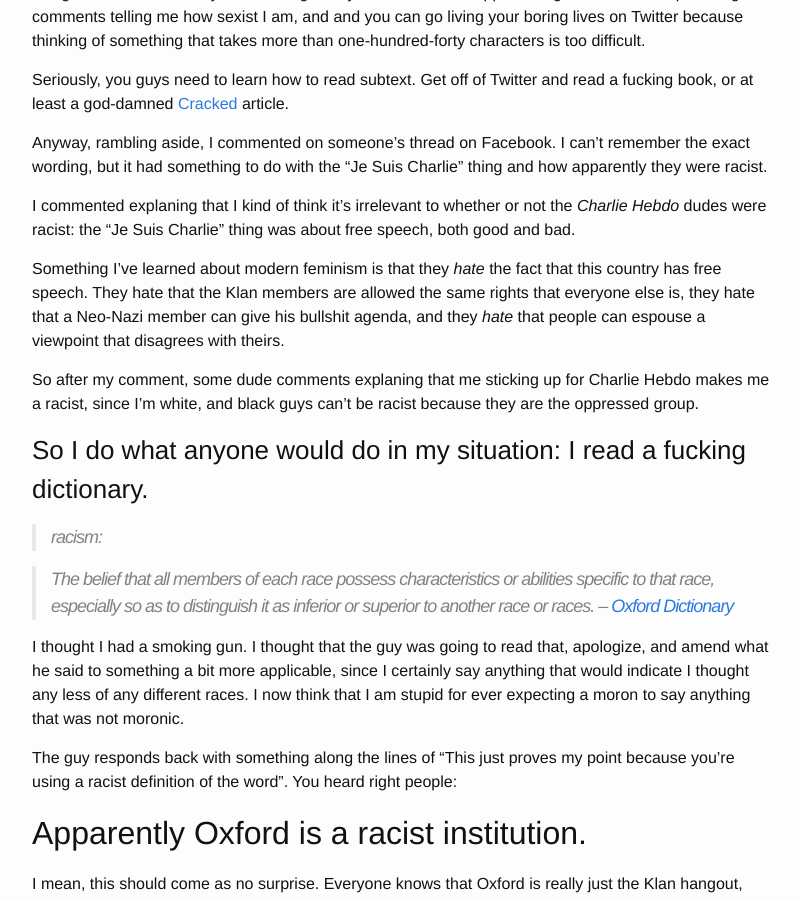
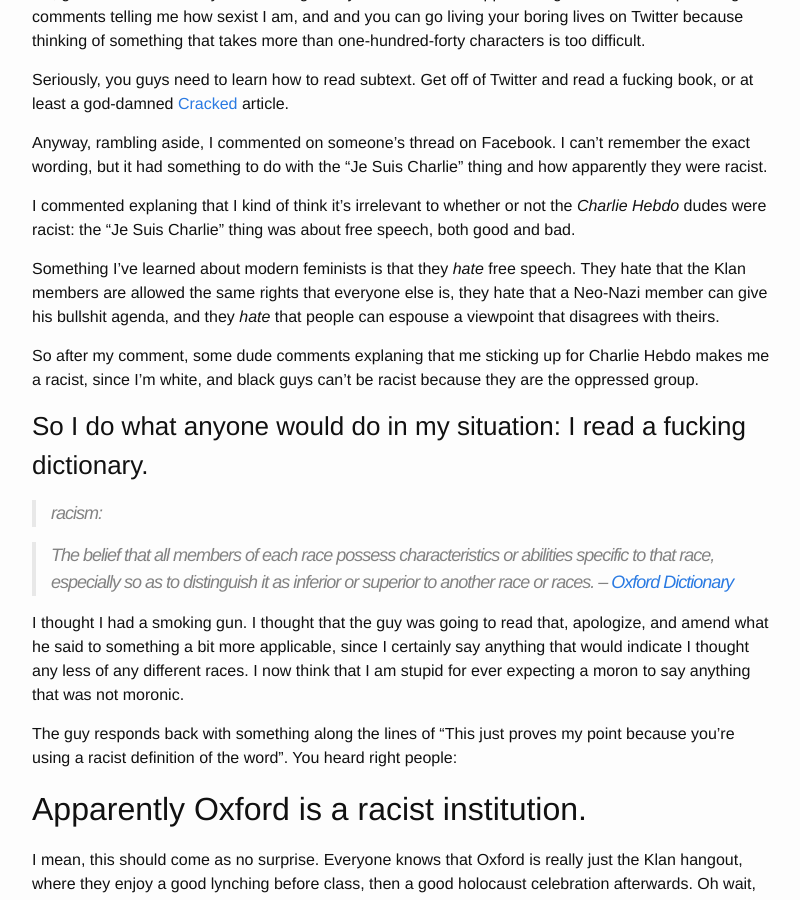
Before and after one commit to Tombert/tombert.github.io2, a Jekyll site: the page built from _posts/2015-02-18-apparently-i-am-racist.markdown, in a window 1280 px wide and 900 px high, scrolled down 669 px. Shown: the whole window, without its empty margins (238-1038 px from the left). Built offline with Jekyll 4.4.1, drawn with Linux system fonts in a browser that asks for light colours; comment, search, counter and statistics services are not loaded.

Commit message:
Update 2015-02-18-apparently-i-am-racist.markdown

```diff
--- a/_posts/2015-02-18-apparently-i-am-racist.markdown
+++ b/_posts/2015-02-18-apparently-i-am-racist.markdown
@@ -25,7 +25,7 @@ Anyway, rambling aside, I commented on someone's thread on Facebook.  I can't re
 
 I commented explaning that I kind of think it's irrelevant to whether or not the *Charlie Hebdo* dudes were racist: the "Je Suis Charlie" thing was about free speech, both good and bad.
 
-Something I've learned about modern feminism is that they *hate* the fact that this country has free speech.  They hate that the Klan members are allowed the same rights that everyone else is, they hate that a Neo-Nazi member can give his bullshit agenda, and they *hate* that people can espouse a viewpoint that disagrees with theirs.
+Something I've learned about modern feminists is that they *hate* free speech.  They hate that the Klan members are allowed the same rights that everyone else is, they hate that a Neo-Nazi member can give his bullshit agenda, and they *hate* that people can espouse a viewpoint that disagrees with theirs.
 
 So after my comment, some dude comments explaning that me sticking up for Charlie Hebdo makes me a racist, since I'm white, and black guys can't be racist because they are the oppressed group.
 
```
